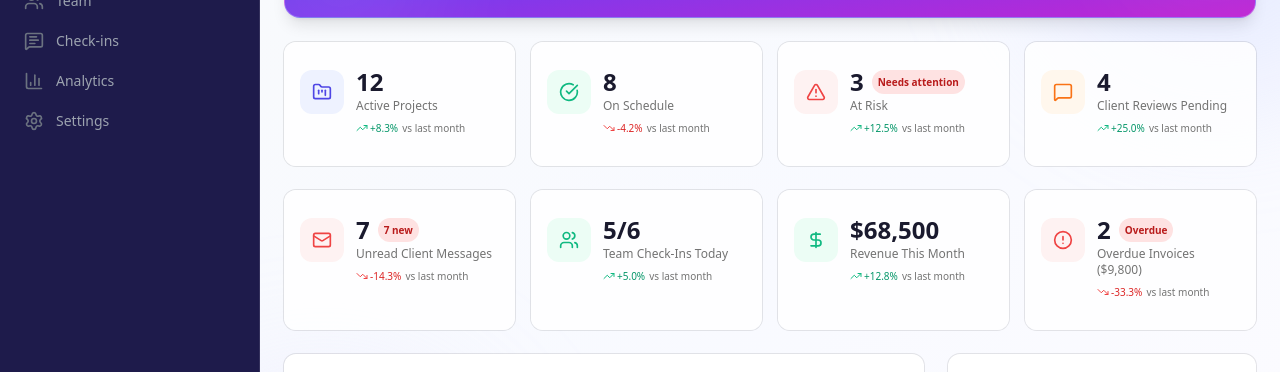
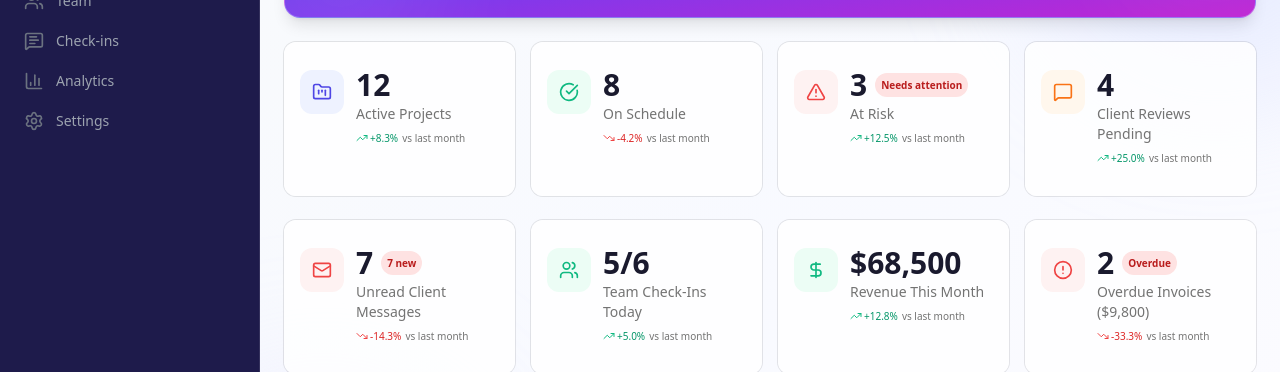
Before and after one commit to vantatechca/sites, a Next.js app: page /agency in a window 1280 px wide. Shown: the part 217-589 px from the top of the page. Built offline with nearby package versions, Linux system fonts and the light colour scheme; no server answers.

Commit message:
Apply standard 16px base font size and increase dashboard stat readability

```diff
--- a/src/app/(agency)/agency/page.tsx
+++ b/src/app/(agency)/agency/page.tsx
@@ -174,7 +174,7 @@ function StatCard({
         </div>
         <div className="flex-1 min-w-0">
           <div className="flex items-center gap-2">
-            <span className="text-2xl font-bold text-[#1A1A2E] leading-none">
+            <span className="text-3xl font-bold text-[#1A1A2E] leading-none">
               {value}
             </span>
             {badge && (
@@ -191,7 +191,7 @@ function StatCard({
               </span>
             )}
           </div>
-          <p className="text-xs text-muted-foreground mt-1">{label}</p>
+          <p className="text-sm text-muted-foreground mt-1">{label}</p>
           {trend !== undefined && (
             <div className="flex items-center gap-0.5 mt-1">
               {trend >= 0 ? (
--- a/src/app/globals.css
+++ b/src/app/globals.css
@@ -77,8 +77,14 @@
     @apply border-border;
   }
 
+  html {
+    font-size: 16px;
+  }
+
   body {
     @apply bg-background text-foreground;
+    font-size: 16px;
+    line-height: 1.5;
   }
 }
 
```
